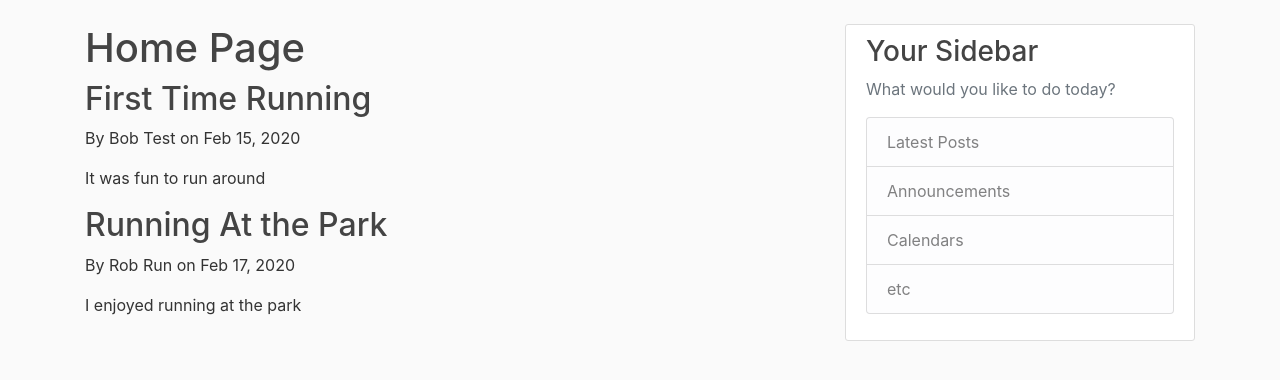
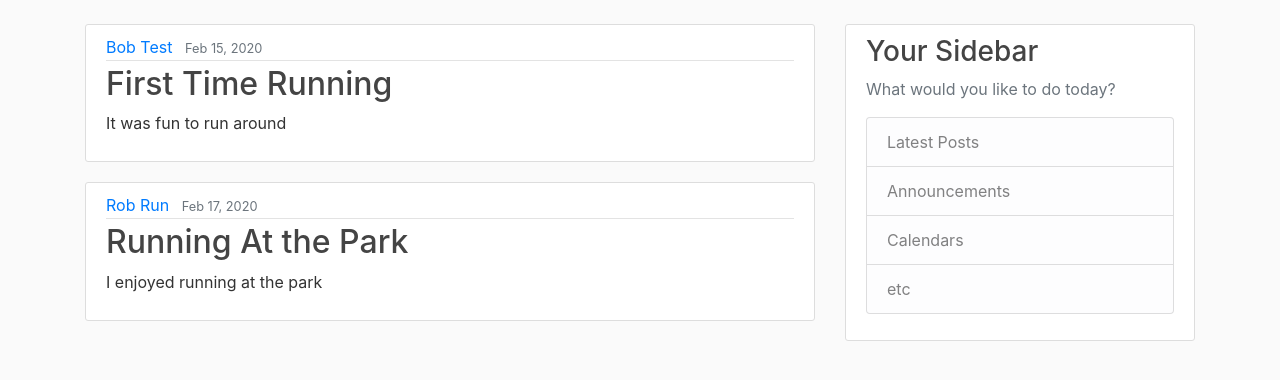
Before and after one commit to webroyit/ff59sg-RunnerBlog, a Flask app: page / in a window 1280 px wide. Shown: the part 56-436 px from the top of the page. Run offline with Flask 2, Linux system fonts and the light colour scheme; some libraries are stand-ins or nearby versions.

Commit message:
Change the layout of the home page

```diff
--- a/templates/home.html
+++ b/templates/home.html
@@ -1,9 +1,15 @@
 {% extends "layout.html" %}
 {% block content %}
-    <h1>Home Page</h1>
     {% for post in posts %}
-        <h2>{{ post.title }}</h2>
-        <p>By {{ post.author }} on {{ post.date_posted }}</p>
-        <p>{{ post.content }}</p>
+        <article class="media content-section">
+            <div class="media-body">
+                <div class="article-metadata">
+                    <a class="mr-2" href="#">{{ post.author }}</a>
+                    <small class="text-muted">{{ post.date_posted }}</small>
+                </div>
+                <h2><a class="article-title" href="#">{{ post.title }}</a></h2>
+                <p class="article-content">{{ post.content }}</p>
+            </div>
+        </article>
     {%  endfor %}
 {% endblock %}
```
